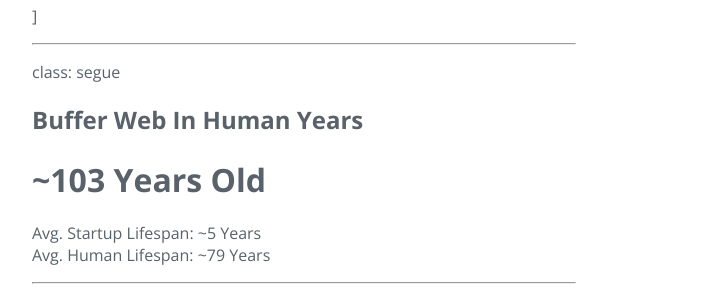
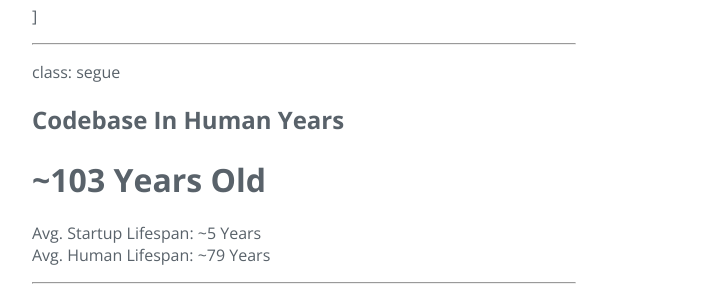
Before and after one commit to bufferapp/buffer-talks, a Jekyll site: the page built from slides/atomic-design.md, in a window 1280 px wide and 900 px high, scrolled down 1357 px. Shown: the part 157-457 px from the top of the window, without its empty margins (336-1042 px from the left). Built offline with Jekyll 4.4.1, drawn with Linux system fonts in a browser that asks for light colours; our own code applies the rules of GitHub Pages for plain Markdown files.

Commit message:
update age slide

```diff
--- a/slides/atomic-design.md
+++ b/slides/atomic-design.md
@@ -73,7 +73,7 @@
 
 class: segue
 
-## Buffer Web In Human Years
+## Codebase In Human Years
 # **~103 Years Old**
 Avg. Startup Lifespan: ~5 Years
 Avg. Human Lifespan: ~79 Years
```
